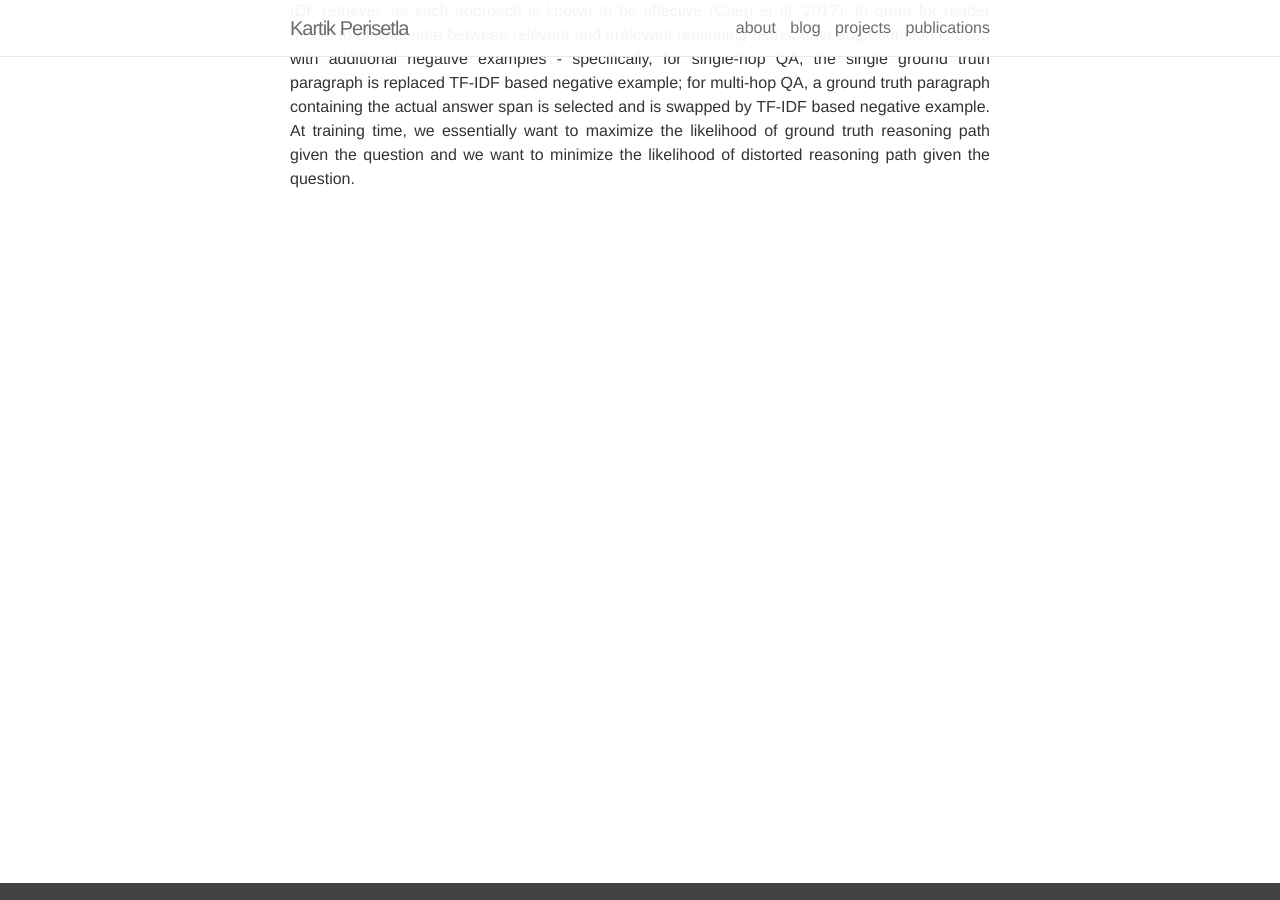
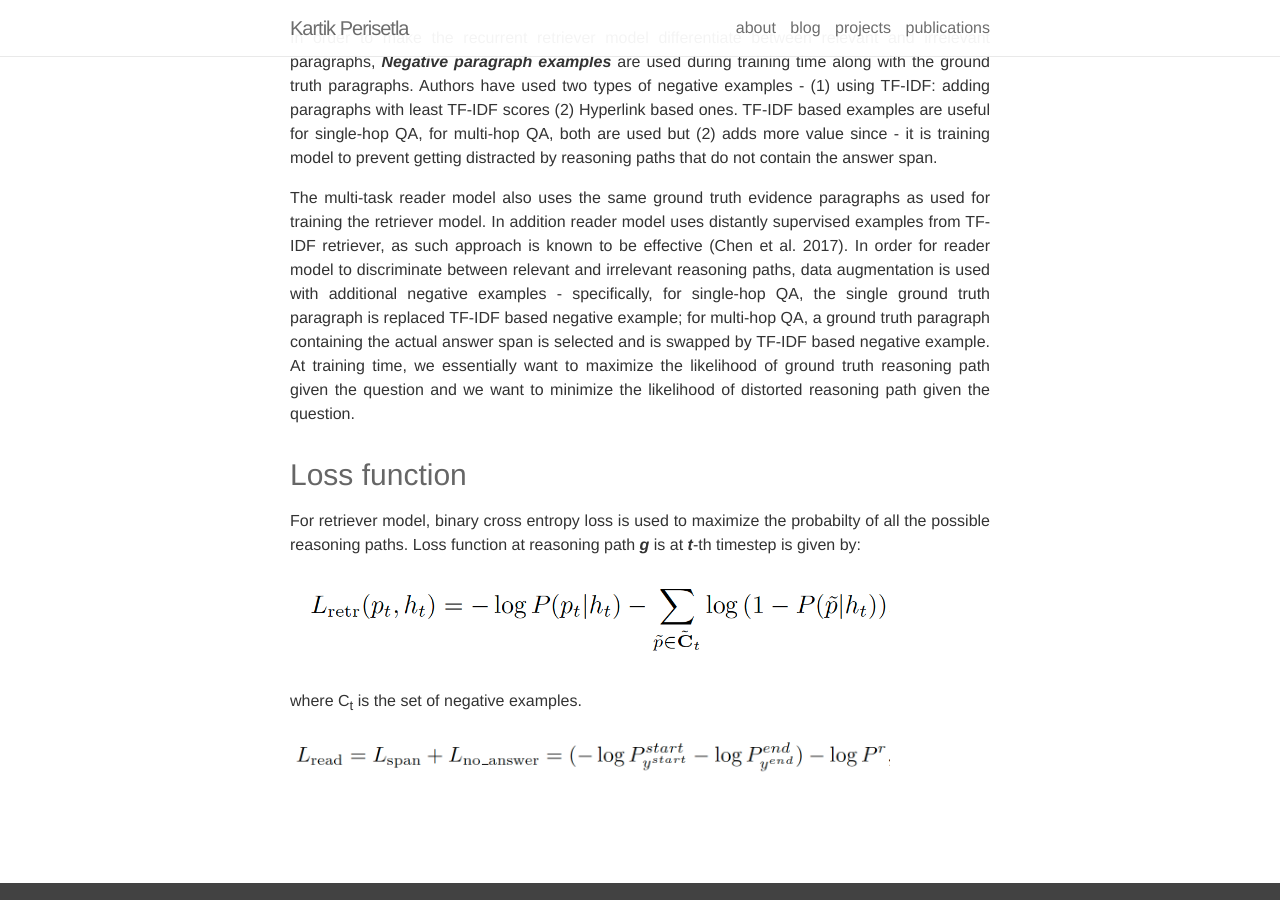
Before and after one commit to kartikperisetla/kartikperisetla.github.io, a Jekyll site: the page built from _posts/2020-06-19-learning-to-retrieve-reasoning-paths.markdown, in a window 1280 px wide and 900 px high, scrolled down 6037 px. Built offline with Jekyll 4.4.1, drawn with Linux system fonts in a browser that asks for light colours; nearby versions of some CDN libraries; comment, search, counter and statistics services are not loaded.

Commit message:
adding content and images

```diff
--- a/_posts/2020-06-19-learning-to-retrieve-reasoning-paths.markdown
+++ b/_posts/2020-06-19-learning-to-retrieve-reasoning-paths.markdown
@@ -58,6 +58,7 @@ Each paragraph <b><i>p<sub>i</sub></i></b> is encoded along with question <b><i>
 </p>
 
 <img width="700px" src="{{ site.baseurl }}/assets/img/blog/bert-rnn.png"/>
+<img width="700px" src="{{ site.baseurl }}/assets/img/blog/retriever-equations.png"/>
 
 <p align="justify">
 Once a paragraph is selected by RNN at current timestep, the candidate set of paragraphs for next timestep i.e. <b><i>C<sub>t+1</sub></i></b> will include all the paragraphs that have an edge from this selected paragraph node in Wikipedia paragraph graph. And also, in order to add flexibility for model to retrieve multiple paragraphs within candidate set at current timestep <b><i>C<sub>t</sub></i></b>, <b><i>K-best</i></b> paragraphs from <b><i>C<sub>t</sub></i></b> are added to <b><i>C<sub>t+1</sub></i></b> based on probability. Thus in Fig.2 you can see that after paragraph B is selected, the candidate paragraphs for next timestep includes [C, D] even though direct link between B and D doesn't exist.
@@ -110,6 +111,17 @@ In order to make the recurrent retriever model differentiate between relevant an
 The multi-task reader model also uses the same ground truth evidence paragraphs as used for training the retriever model. In addition reader model uses distantly supervised examples from TF-IDF retriever, as such approach is known to be effective (Chen et al. 2017). In order for reader model to discriminate between relevant and irrelevant reasoning paths, data augmentation is used with additional negative examples - specifically, for single-hop QA, the single ground truth paragraph is replaced TF-IDF based negative example; for multi-hop QA, a ground truth paragraph containing the actual answer span is selected and is swapped by TF-IDF based negative example. At training time, we essentially want to maximize the likelihood of ground truth reasoning path given the question and we want to minimize the likelihood of distorted reasoning path given the question.
 </p>
 
+<h3>
+    Loss function
+</h3>
+<p align="justify">
+ For retriever model, binary cross entropy loss is used to maximize the probabilty of all the possible reasoning paths. Loss function at reasoning path <b><i>g</i></b> is at <b><i>t</i></b>-th timestep is given by:
+</p>
+<img width="600px" src="{{ site.baseurl }}/assets/img/blog/loss-retriever.png"/>
+<p align="justify">
+where C<sub>t</sub> is the set of negative examples.
+</p>
+<img width="600px" src="{{ site.baseurl }}/assets/img/blog/loss-reader.png"/>
 <br/>
 {% if page.comments %}
 <div id="disqus_thread"></div>
```
Also changed, not shown: assets/img/blog/loss-reader.png (added), assets/img/blog/loss-retriever.png (added), assets/img/blog/retriever-equations.png (added).
